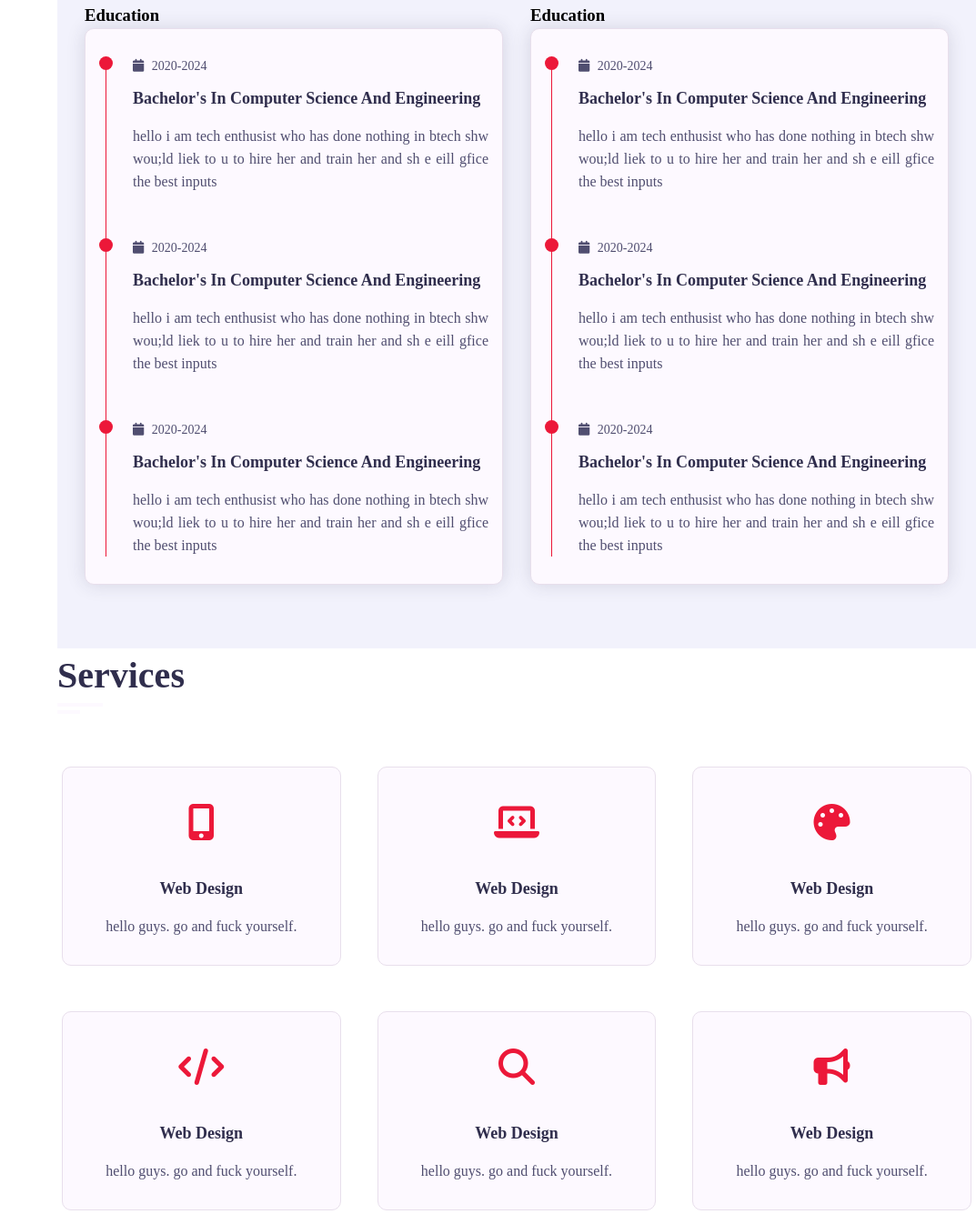
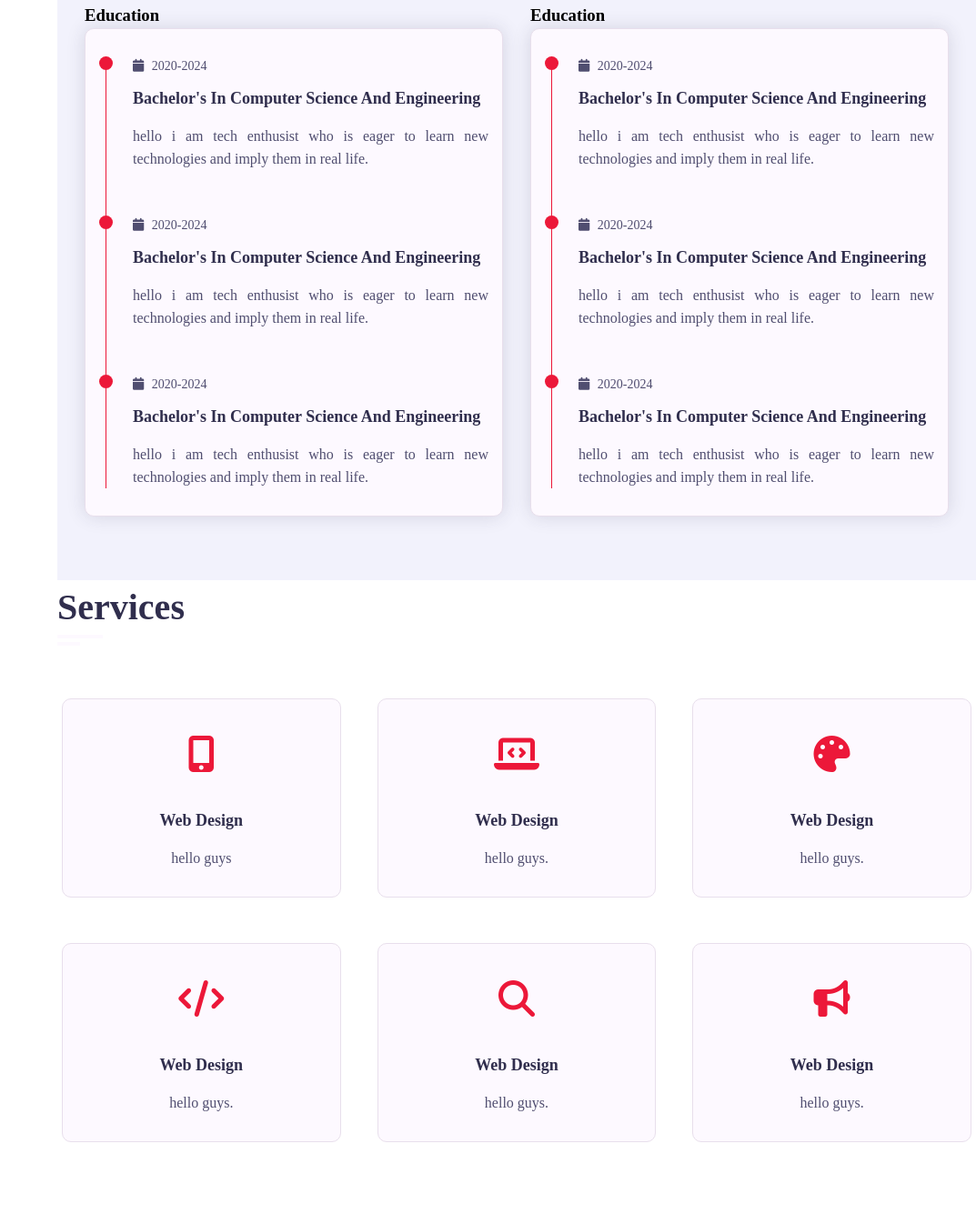
Before and after one commit to KAMAKSHI20/KAMAKSHI20.github.io, a plain HTML site: page index.html in a window 1280 px wide. Shown: the part 1465-2800 px from the top of the page at 91% size, without its empty margins (207-1280 px from the left). Drawn offline with Linux system fonts and the light colour scheme; a web font is replaced by a local one.

Commit message:
Update index.html

```diff
--- a/index.html
+++ b/index.html
@@ -153,7 +153,7 @@
                                                         <i class="fa fa-calendar"></i> 2020-2024
                                                     </h3>
                                                     <h4 class="timeline-title">Bachelor's in Computer Science and Engineering</h4>
-                                                    <p class="timeline-text">hello i am tech enthusist who has done nothing in btech shw wou;ld liek to u to hire her and train her and sh e eill gfice the  best inputs</p>
+                                                    <p class="timeline-text">hello i am tech enthusist who is eager to learn new technologies and imply them in real life.</p>
                                                 </div>
                                                 <!-- ==== timeline item ==== -->
                                                 <div class="timeline-item">
@@ -162,7 +162,7 @@
                                                         <i class="fa fa-calendar"></i> 2020-2024
                                                     </h3>
                                                     <h4 class="timeline-title">Bachelor's in Computer Science and Engineering</h4>
-                                                    <p class="timeline-text">hello i am tech enthusist who has done nothing in btech shw wou;ld liek to u to hire her and train her and sh e eill gfice the  best inputs</p>
+                                                    <p class="timeline-text">hello i am tech enthusist who is eager to learn new technologies and imply them in real life.</p>
                                                 </div>
                                                 <!-- ==== timeline item ==== -->
                                                 <div class="timeline-item">
@@ -171,7 +171,7 @@
                                                         <i class="fa fa-calendar"></i> 2020-2024
                                                     </h3>
                                                     <h4 class="timeline-title">Bachelor's in Computer Science and Engineering</h4>
-                                                    <p class="timeline-text">hello i am tech enthusist who has done nothing in btech shw wou;ld liek to u to hire her and train her and sh e eill gfice the  best inputs</p>
+                                                    <p class="timeline-text">hello i am tech enthusist who is eager to learn new technologies and imply them in real life.</p>
                                                 </div>
                                             </div>
                                         </div>
@@ -189,7 +189,7 @@
                                                         <i class="fa fa-calendar"></i> 2020-2024
                                                     </h3>
                                                     <h4 class="timeline-title">Bachelor's in Computer Science and Engineering</h4>
-                                                    <p class="timeline-text">hello i am tech enthusist who has done nothing in btech shw wou;ld liek to u to hire her and train her and sh e eill gfice the  best inputs</p>
+                                                    <p class="timeline-text">hello i am tech enthusist who is eager to learn new technologies and imply them in real life.</p>
                                                 </div>
                                                 <!-- ==== timeline item ==== -->
                                                 <div class="timeline-item">
@@ -198,7 +198,7 @@
                                                         <i class="fa fa-calendar"></i> 2020-2024
                                                     </h3>
                                                     <h4 class="timeline-title">Bachelor's in Computer Science and Engineering</h4>
-                                                    <p class="timeline-text">hello i am tech enthusist who has done nothing in btech shw wou;ld liek to u to hire her and train her and sh e eill gfice the  best inputs</p>
+                                                    <p class="timeline-text">hello i am tech enthusist who is eager to learn new technologies and imply them in real life.</p>
                                                 </div>
                                                 <!-- ==== timeline item ==== -->
                                                 <div class="timeline-item">
@@ -207,7 +207,7 @@
                                                         <i class="fa fa-calendar"></i> 2020-2024
                                                     </h3>
                                                     <h4 class="timeline-title">Bachelor's in Computer Science and Engineering</h4>
-                                                    <p class="timeline-text">hello i am tech enthusist who has done nothing in btech shw wou;ld liek to u to hire her and train her and sh e eill gfice the  best inputs</p>
+                                                    <p class="timeline-text">hello i am tech enthusist who is eager to learn new technologies and imply them in real life.</p>
                                                 </div>
                                             </div>
                                         </div>
@@ -235,7 +235,7 @@
                                     <i class="fa fa-mobile-alt"></i>
                                 </div>
                                 <h4>Web Design</h4>
-                                <p>hello guys. go and fuck yourself.</p>
+                                <p>hello guys</p>
                             </div>
                         </div>
                         <!-- ==== Services Item End ==== -->
@@ -246,7 +246,7 @@
                                     <i class="fa fa-laptop-code"></i>
                                 </div>
                                 <h4>Web Design</h4>
-                                <p>hello guys. go and fuck yourself.</p>
+                                <p>hello guys.</p>
                             </div>
                         </div>
                         <!-- ==== Services Item End ==== -->
@@ -257,7 +257,7 @@
                                     <i class="fa fa-palette"></i>
                                 </div>
                                 <h4>Web Design</h4>
-                                <p>hello guys. go and fuck yourself.</p>
+                                <p>hello guys.</p>
                             </div>
                         </div>
                         <!-- ==== Services Item End ==== -->
@@ -268,7 +268,7 @@
                                     <i class="fa fa-code"></i>
                                 </div>
                                 <h4>Web Design</h4>
-                                <p>hello guys. go and fuck yourself.</p>
+                                <p>hello guys. </p>
                             </div>
                         </div>
                         <!-- ==== Services Item End ==== -->
@@ -279,7 +279,7 @@
                                     <i class="fa fa-search"></i>
                                 </div>
                                 <h4>Web Design</h4>
-                                <p>hello guys. go and fuck yourself.</p>
+                                <p>hello guys. </p>
                             </div>
                         </div>
                         <!-- ==== Services Item End ==== -->
@@ -290,7 +290,7 @@
                                     <i class="fa fa-bullhorn"></i>
                                 </div>
                                 <h4>Web Design</h4>
-                                <p>hello guys. go and fuck yourself.</p>
+                                <p>hello guys. </p>
                             </div>
                         </div>
                         <!-- ==== Services Item End ==== -->
```
